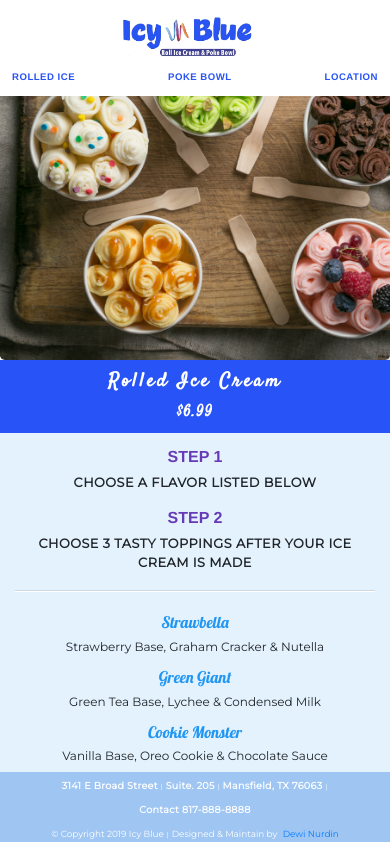
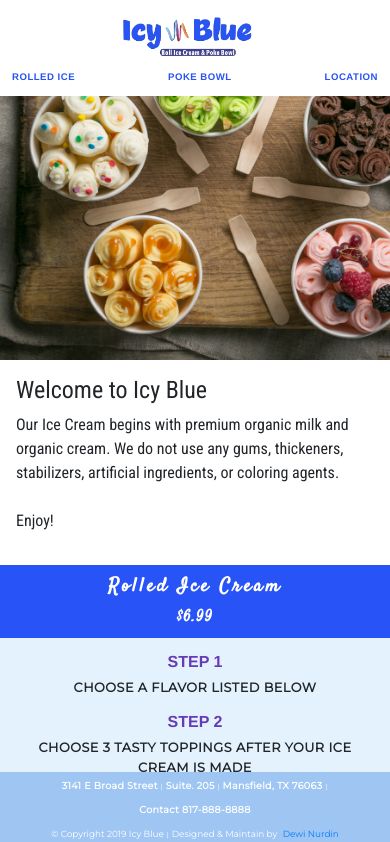
Before and after one commit to Dewinurdin/icy-blue, a React (Create React App) app: page / in a window 390 px wide. Shown: the top 842 px of the page. Built offline with nearby package versions, Linux system fonts and the light colour scheme.

Commit message:
fixed col to static

```diff
--- a/public/index.html
+++ b/public/index.html
@@ -17,7 +17,7 @@
       integrity="sha384-ggOyR0iXCbMQv3Xipma34MD+dH/1fQ784/j6cY/iJTQUOhcWr7x9JvoRxT2MZw1T"
       crossorigin="anonymous"
     />
-    <link href="https://fonts.googleapis.com/css?family=Quicksand|Satisfy|Montserrat|Pacifico|Lobster|Bitter|Open+Sans|Raleway&display=swap" rel="stylesheet">
+    <link href="https://fonts.googleapis.com/css?family=Quicksand|Satisfy|Montserrat|Pacifico|Lobster|Bitter|Open+Sans|Roboto+Condensed|Raleway&display=swap" rel="stylesheet">
     <title>Icy Blue</title>
   </head>
   <body>
--- a/src/App.css
+++ b/src/App.css
@@ -40,23 +40,38 @@
 .scroll-active {
   font-size: .9rem;
   letter-spacing: .5px;
+  transition: transform 500ms ease-in;
 }
-.active {
+/* .active {
   width: 18rem;
   height: 5rem;
   transition: transform 500ms ease-in;
-}
+} */
 
-.jumbotron {
+.intro {
+  display: flex;
   background: url("./assets/varieties.jpg");
-  /* background-attachment: fixed; */
+  /* PARALLAX */
+  background-attachment: fixed;
   background-position: center;
   background-repeat: no-repeat;
   background-size: cover;
-  min-height: 800px;
+  min-height: 890px;
+  width: 100%;
+}
+.jumbotron {
   margin-bottom: 0;
-  padding: 0rem 0rem;
-  width: 100%;
+  background-color: white;
+}
+.welcome {
+  font-family: 'Roboto Condensed', sans-serif;
+}
+.about {
+  font-family: 'Roboto Condensed', sans-serif;
+  align-self: flex-end;
+  font-size: 1.25rem;
+  margin-right: auto;
+  margin-left: auto;
 }
 .embed-responsive {
   display: flex;
@@ -108,8 +123,9 @@
   margin-right: 15px;
   margin-left: 15px;
 }
-.col-12 {
+.col-3, .col-4, .col-6, .col-12 {
   padding: 0;
+  position: static;
 }
 .ice-menu, .poke  {
   padding: 0rem;
@@ -335,17 +351,26 @@
   .scroll-active {
     font-size: .5rem;
     transition: .7s;
-    margin-right: auto;
-    margin-left: auto;
+    /* margin-right: auto; */
+    /* margin-left: auto; */
   }
-  .active {
+  /* .active {
     width: 10.5rem;
     height: 3rem;
     transition: .7s;
+  } */
+  .intro {
+    min-height: 360px;
+    /* width: 100%; */
   }
   .jumbotron {
-    min-height: 360px;
-    /* width: 100%; */
+    padding: 1rem;
+  }
+  .welcome {
+    font-size: 1.5rem;
+  }
+  .about {
+    font-size: 1rem;
   }
 
   .section {
--- a/src/App.js
+++ b/src/App.js
@@ -18,7 +18,19 @@
         <NavBarTop />
         <NavBarMenu />
       </Container>
-      <Jumbotron />
+      <Container className="intro" fluid/>
+      <Jumbotron fluid>
+        <Container>
+          <h1 className="welcome">Welcome to Icy Blue</h1>
+          <p className="about">
+            Our Ice Cream begins with premium organic milk and organic cream.
+            We do not use any gums, thickeners, stabilizers, artificial ingredients, or coloring agents.
+            <br/>
+            <br/>
+            Enjoy!
+          </p>
+        </Container>
+      </Jumbotron>
       <IceMenu />
       <PokeMenu />
       <Map />
--- a/src/components/NavBarMenu.js
+++ b/src/components/NavBarMenu.js
@@ -19,9 +19,9 @@
     return (
       <Container>
         <Nav className="justify-content-between">
-          <Nav.Link className={` ${this.state.activeClass}`} href="#icecreamrolls">ROLLED ICE</Nav.Link>
-          <Nav.Link className={` ${this.state.activeClass}`} href="#poke_bowl">POKE BOWL</Nav.Link>
-          <Nav.Link className={` ${this.state.activeClass}`} href="#map">LOCATION</Nav.Link>
+          <Nav.Link className={`${this.state.activeClass}`} href="#icecreamrolls">ROLLED ICE</Nav.Link>
+          <Nav.Link className={`${this.state.activeClass}`} href="#poke_bowl">POKE BOWL</Nav.Link>
+          <Nav.Link className={`${this.state.activeClass}`} href="#map">LOCATION</Nav.Link>
         </Nav>
       </Container>
       );
--- a/src/components/NavBarTop.js
+++ b/src/components/NavBarTop.js
@@ -6,15 +6,15 @@
   state = {
     logoOnScrollActiveClass: ''
   }
-  componentDidMount (){
-    window.addEventListener('scroll', () => {
-      let logoOnScrollActiveClass = 'active';
-      if ( window.scrollY === 0 ){
-        logoOnScrollActiveClass = ''
-      }
-      this.setState({ logoOnScrollActiveClass });
-    });
-  }
+  // componentDidMount (){
+  //   window.addEventListener('scroll', () => {
+  //     let logoOnScrollActiveClass = 'active';
+  //     if ( window.scrollY === 0 ){
+  //       logoOnScrollActiveClass = 'normal'
+  //     }
+  //     this.setState({ logoOnScrollActiveClass });
+  //   });
+  // }
   render () {
     return (
       <Navbar className="justify-content-center" >
@@ -22,7 +22,8 @@
           <img
             alt="Icy Blue Logo"
             src={logo}
-            className={`d-inline-block align-top logo ${this.state.logoOnScrollActiveClass}`}
+            className="d-inline-block align-top logo"
+            // className={`d-inline-block align-top logo ${this.state.logoOnScrollActiveClass}`}
           />
         </Navbar.Brand>
       </Navbar>
```
Also changed, not shown: src/assets/trio.jpg (added).
